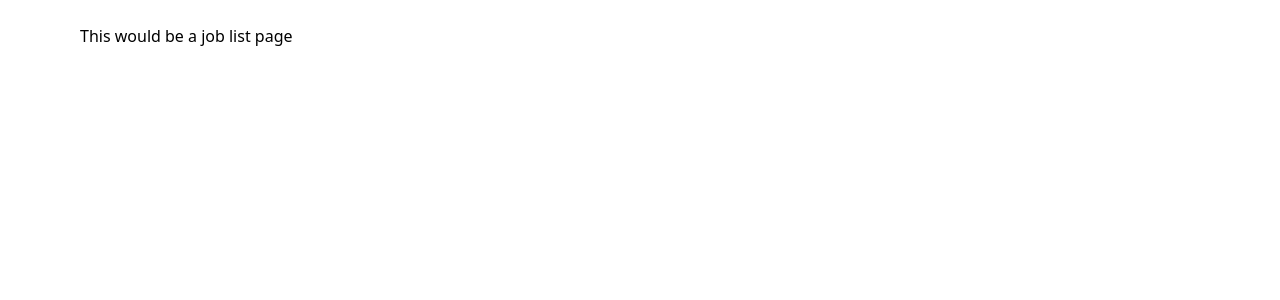
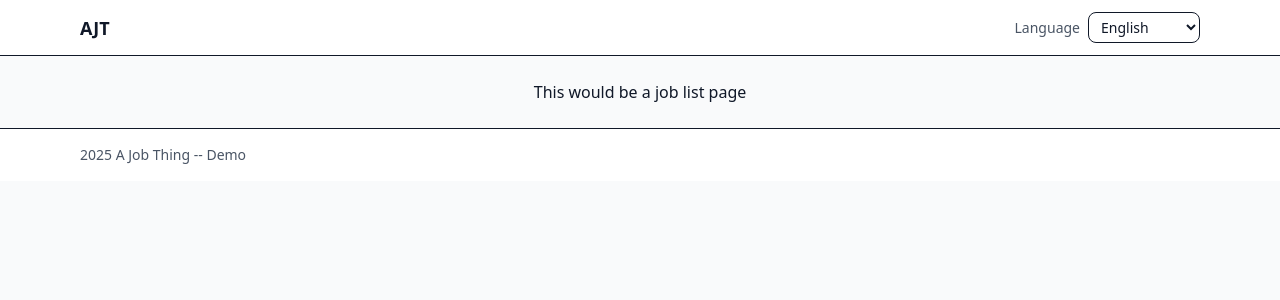
Before and after one commit to rizkyari/a-job-thing, a Vue app: page /jobs in a window 1280 px wide. Shown: the top 300 px of the page. Built offline with nearby package versions, Linux system fonts and the light colour scheme.

Commit message:
fix: seperating header and footer component

```diff
--- a/src/App.vue
+++ b/src/App.vue
@@ -1,26 +1,20 @@
 <script setup lang="ts">
-import { useRouter } from 'vue-router';
-
-const router = useRouter()
+import Header from './components/layout/Header.vue';
+import Footer from './components/layout/Footer.vue';
 </script>
 
 <template>
-  <main class="mx-auto max-w-6xl px-4 py-6">
-    <RouterView />
-  </main>
+  <div class="min-h-screen flex flex-col bg-gray-50 text-gray-900">
+    <Header />
+
+    <main class="mx-auto max-w-6xl px-4 py-6">
+      <RouterView />
+    </main>
+
+    <Footer />
+  </div>
+
 </template>
 
 <style scoped>
-/* .logo {
-  height: 6em;
-  padding: 1.5em;
-  will-change: filter;
-  transition: filter 300ms;
-}
-.logo:hover {
-  filter: drop-shadow(0 0 2em #646cffaa);
-}
-.logo.vue:hover {
-  filter: drop-shadow(0 0 2em #42b883aa);
-} */
 </style>
--- /dev/null
+++ b/src/components/layout/Footer.vue
@@ -0,0 +1,11 @@
+<template>
+    <footer class="border-t bg-white">
+        <div class="mx-auto max-w-6xl px-4 py-4 text-sm text-gray-600">
+            {{ year }} A Job Thing -- Demo
+        </div>
+    </footer>
+</template>
+
+<script setup lang="ts">
+const year = new Date().getFullYear()
+</script>
--- /dev/null
+++ b/src/components/layout/Header.vue
@@ -0,0 +1,32 @@
+<template>
+    <header class="sticky top-0 z-10 bg-white/90 backdrop-blur border-b">
+        <div class="mx-auto max-w-6xl px-4 py-3 flex items-center justify-between">
+            <h1 class="text-lg font-semibold cursor-pointer">AJT</h1>
+
+            <div class="flex items-center gap-2">
+                <label for="lang" class="text-sm text-gray-600">{{ t('nav.language') }}</label>
+                <select
+                id="lang"
+                class="rounded-lg border px-2 py-1 text-sm bg-white"
+                :value="locale"
+                @change="onChangeLang"
+                >
+                    <option value="en">{{ t('lang.en') }}</option>
+                    <option value="id">{{ t('lang.id') }}</option>
+                </select>
+            </div>
+        </div>
+    </header>
+</template>
+
+<script setup lang="ts">
+import { useI18n } from 'vue-i18n';
+import { setLocale } from '@/i18n';
+
+const { t, locale } = useI18n()
+
+function onChangeLang(e: Event) {
+    const value = (e.target as HTMLSelectElement).value as 'en' | 'id'
+    setLocale(value)
+}
+</script>
--- a/src/style.css
+++ /dev/null
@@ -1,81 +0,0 @@
-/* :root {
-  font-family: system-ui, Avenir, Helvetica, Arial, sans-serif;
-  line-height: 1.5;
-  font-weight: 400;
-
-  color-scheme: light dark;
-  color: rgba(255, 255, 255, 0.87);
-  background-color: #242424;
-
-  font-synthesis: none;
-  text-rendering: optimizeLegibility;
-  -webkit-font-smoothing: antialiased;
-  -moz-osx-font-smoothing: grayscale;
-}
-
-a {
-  font-weight: 500;
-  color: #646cff;
-  text-decoration: inherit;
-}
-a:hover {
-  color: #535bf2;
-}
-
-body {
-  margin: 0;
-  display: flex;
-  place-items: center;
-  min-width: 320px;
-  min-height: 100vh;
-}
-
-h1 {
-  font-size: 3.2em;
-  line-height: 1.1;
-}
-
-button {
-  border-radius: 8px;
-  border: 1px solid transparent;
-  padding: 0.6em 1.2em;
-  font-size: 1em;
-  font-weight: 500;
-  font-family: inherit;
-  background-color: #1a1a1a;
-  cursor: pointer;
-  transition: border-color 0.25s;
-}
-button:hover {
-  border-color: #646cff;
-}
-button:focus,
-button:focus-visible {
-  outline: 4px auto -webkit-focus-ring-color;
-}
-
-.card {
-  padding: 2em;
-}
-
-#app {
-  max-width: 1280px;
-  margin: 0 auto;
-  padding: 2rem;
-  text-align: center;
-}
-
-@media (prefers-color-scheme: light) {
-  :root {
-    color: #213547;
-    background-color: #ffffff;
-  }
-  a:hover {
-    color: #747bff;
-  }
-  button {
-    background-color: #f9f9f9;
-  }
-} */
-
-@import "tailwindcss";
```
